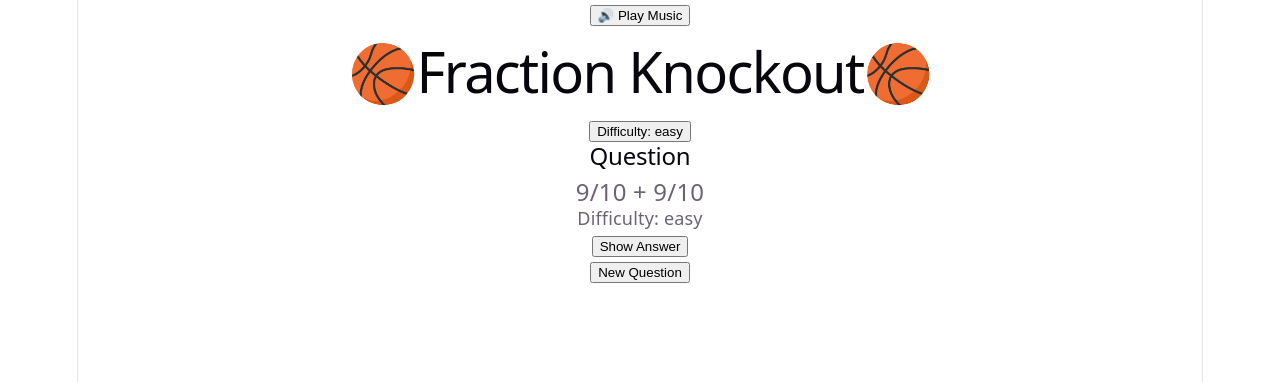
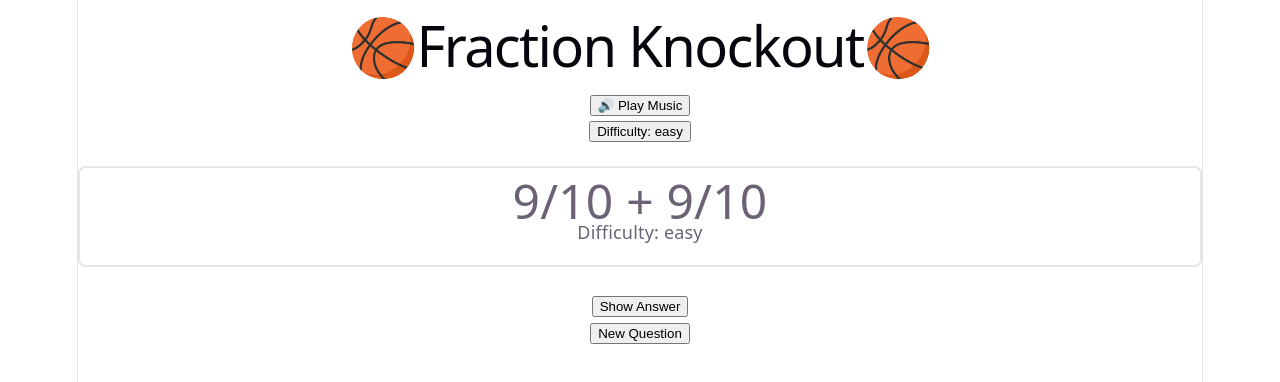
Before and after one commit to nicholaskim1004/knockout_webpage, a React (Vite) app in the folder knockout/: page / in a window 1280 px wide. Shown: the top 382 px of the page. Built offline with nearby package versions, Linux system fonts and the light colour scheme.

Commit message:
adding box compenent and adding space to bottom and in between text

```diff
--- a/knockout/src/App.css
+++ b/knockout/src/App.css
@@ -15,6 +15,14 @@
     outline: 2px solid var(--accent);
     outline-offset: 2px;
   }
+}
+
+.box {
+  border: 2px solid var(--border);
+  padding: 20px;
+  border-radius: 8px;
+  margin-bottom: 24px;
+  margin-top: 24px;
 }
 
 .hero {
--- a/knockout/src/App.jsx
+++ b/knockout/src/App.jsx
@@ -78,11 +78,10 @@ function App() {
               src={backgroundmusic}
               loop
           />
-
+          <h1>🏀Fraction Knockout🏀</h1>
           <button onClick={toggleBackgroundMusic}>
               {isplaying ? '🔇 Pause Music' : '🔊 Play Music'}
           </button>
-            <h1>🏀Fraction Knockout🏀</h1>
             <div className="dropdown">
                 <button onClick={() => setIsOpen(!isopen)}>
                     Difficulty: {difficulty}
@@ -97,9 +96,10 @@ function App() {
                     </div>
                 )}
             </div>
-            <h2>Question</h2>
-              <p style={{ fontSize: '24px' }}>{questions.problem}</p>
-              <p>Difficulty: {questions.difficulty}</p>
+            <div className = "box">
+                <p style={{ fontSize: '48px', marginBottom: '5px' }}>{questions.problem}</p>
+                <p>Difficulty: {questions.difficulty}</p>
+            </div>
             <button onClick={handleToggle}>
               {isvisible ? 'Hide Answer' : 'Show Answer'}
             </button>
```
